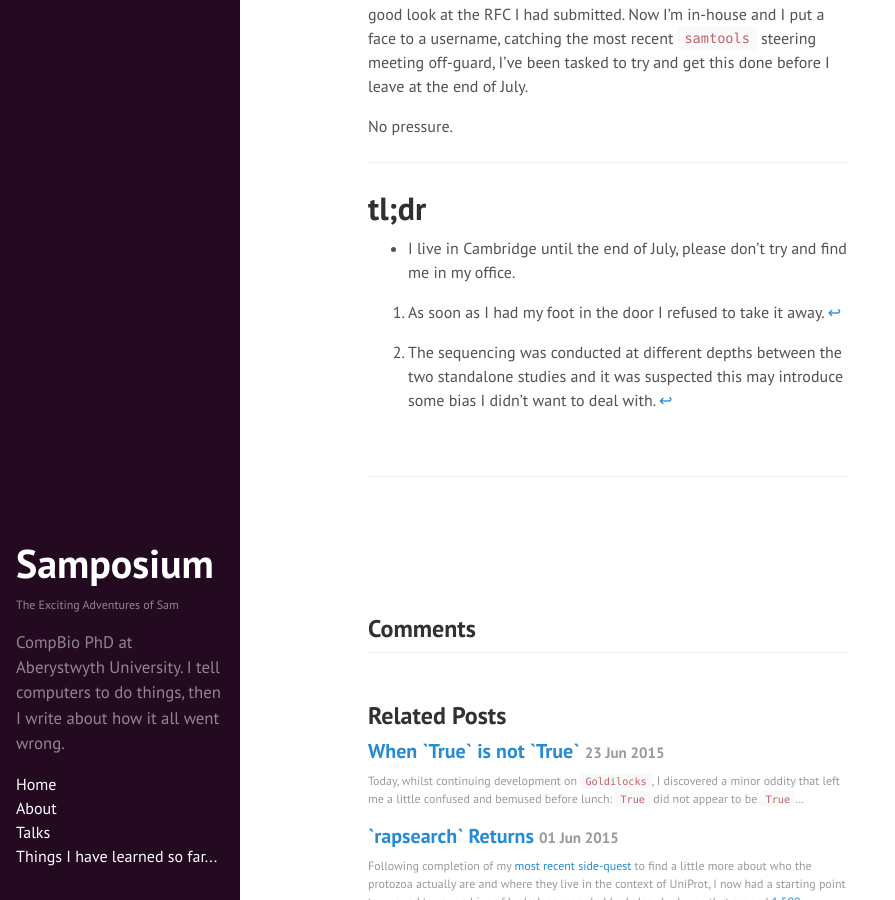
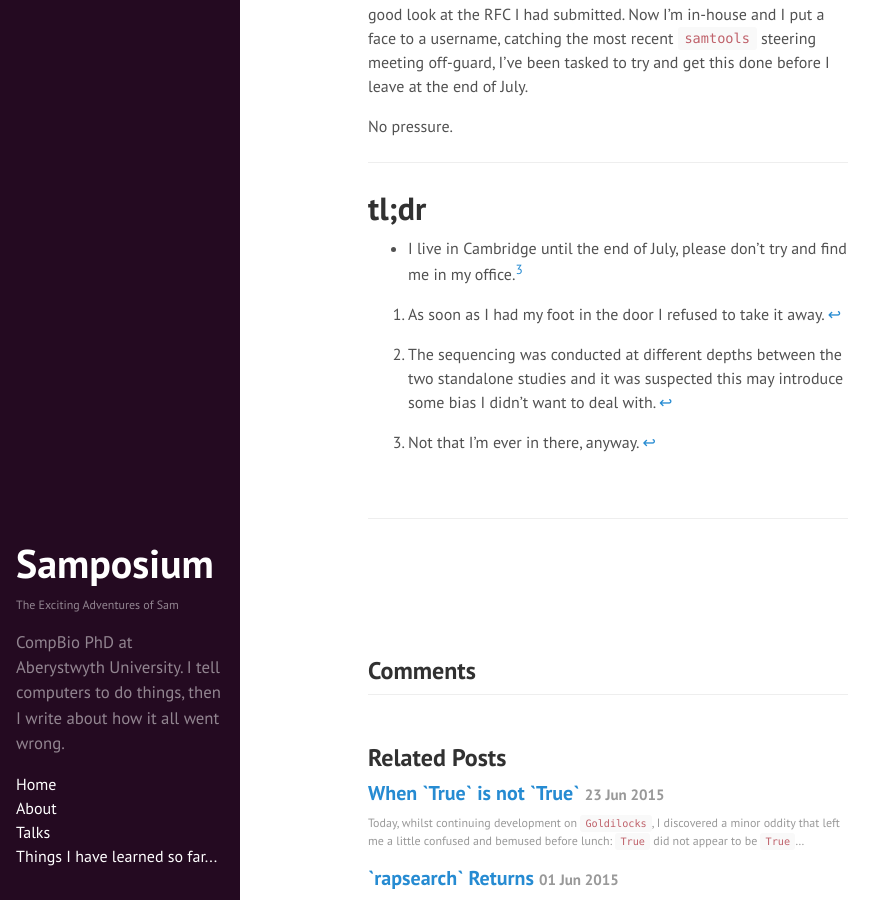
Before and after one commit to SamStudio8/samstudio8.github.io.off, a Jekyll site: the page built from _posts/2015-06-24-sanger-sequel.md, in a window 1280 px wide and 900 px high, scrolled down 2235 px. Shown: the whole window, without its empty margins (0-895 px from the left). Built offline with Jekyll 4.4.1, drawn with Linux system fonts in a browser that asks for light colours; Markdown is read by kramdown in place of the engine named in the settings; comment, search, counter and statistics services are not loaded.

Commit message:
Update 2015-06-24-sanger-sequel.md

```diff
--- a/_posts/2015-06-24-sanger-sequel.md
+++ b/_posts/2015-06-24-sanger-sequel.md
@@ -81,9 +81,11 @@ No pressure.
 * * *
 
 #tl;dr
-* I live in Cambridge until the end of July, please don't try and find me in my office.
+* I live in Cambridge until the end of July, please don't try and find me in my office.[^3]
 
 
 [^1]: As soon as I had my foot in the door I refused to take it away.
 
 [^2]: The sequencing was conducted at different depths between the two standalone studies and it was suspected this may introduce some bias I didn't want to deal with.
+
+[^3]: Not that I'm ever in there, anyway.
```
